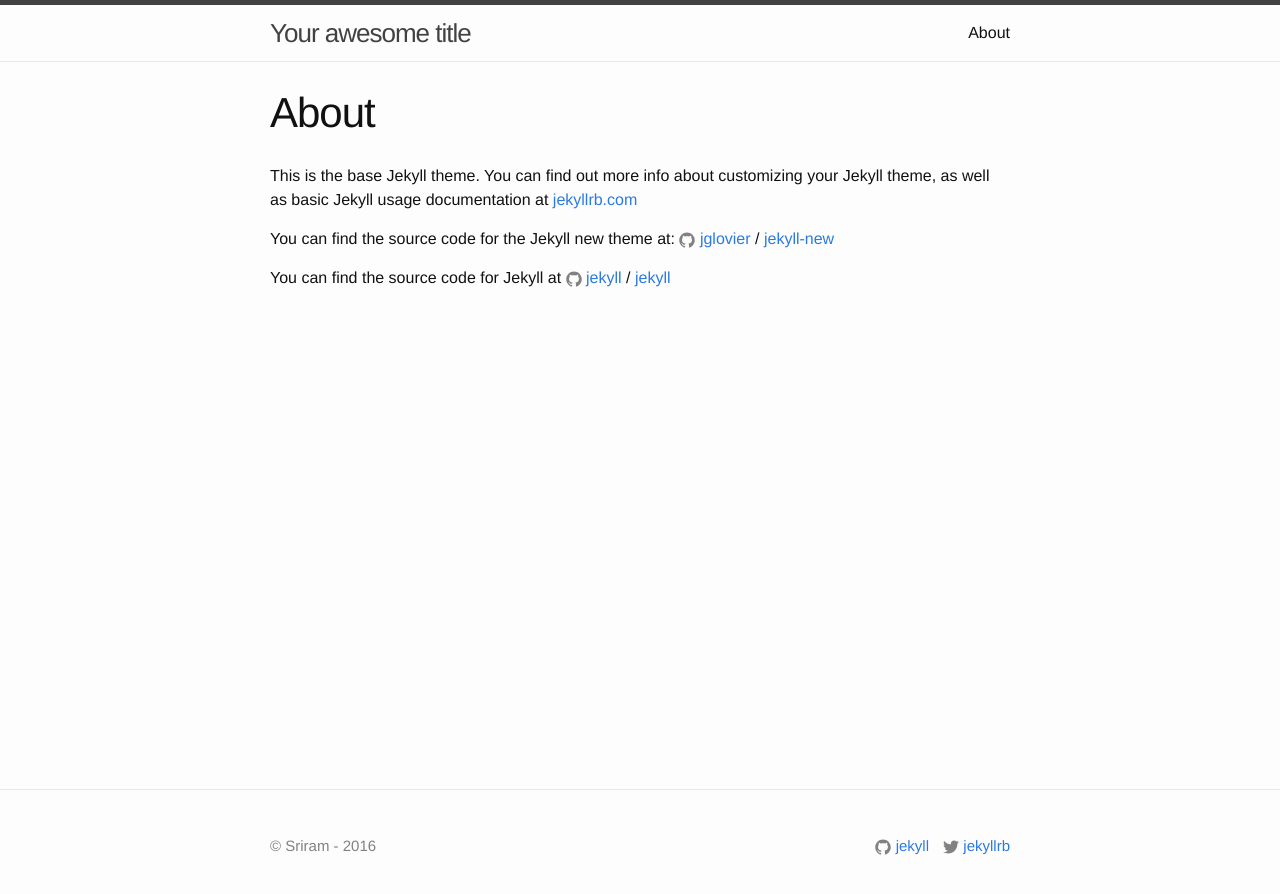
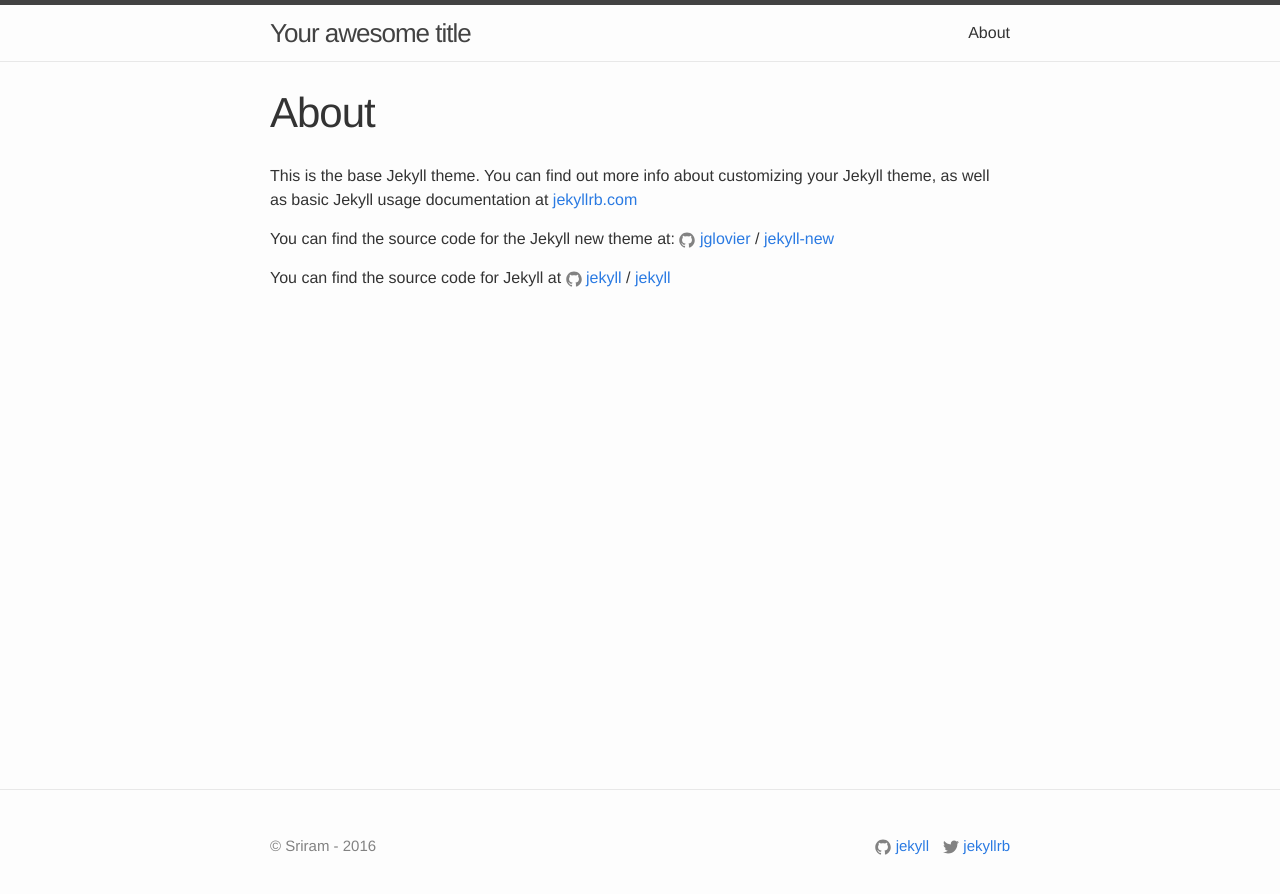
Before and after one commit to tsriram/tsriram.github.io, a Jekyll site: the page built from about.md, in a window 1280 px wide. Shown: the top 894 px of the page. Built offline with Jekyll 4.4.1, drawn with Linux system fonts in a browser that asks for light colours.

Commit message:
Font colour change

```diff
--- a/css/main.scss
+++ b/css/main.scss
@@ -14,7 +14,7 @@ $base-line-height: 1.5;
 
 $spacing-unit:     30px;
 
-$text-color:       #111;
+$text-color:       #333;
 $background-color: #fdfdfd;
 $brand-color:      #2a7ae2;
 
```
